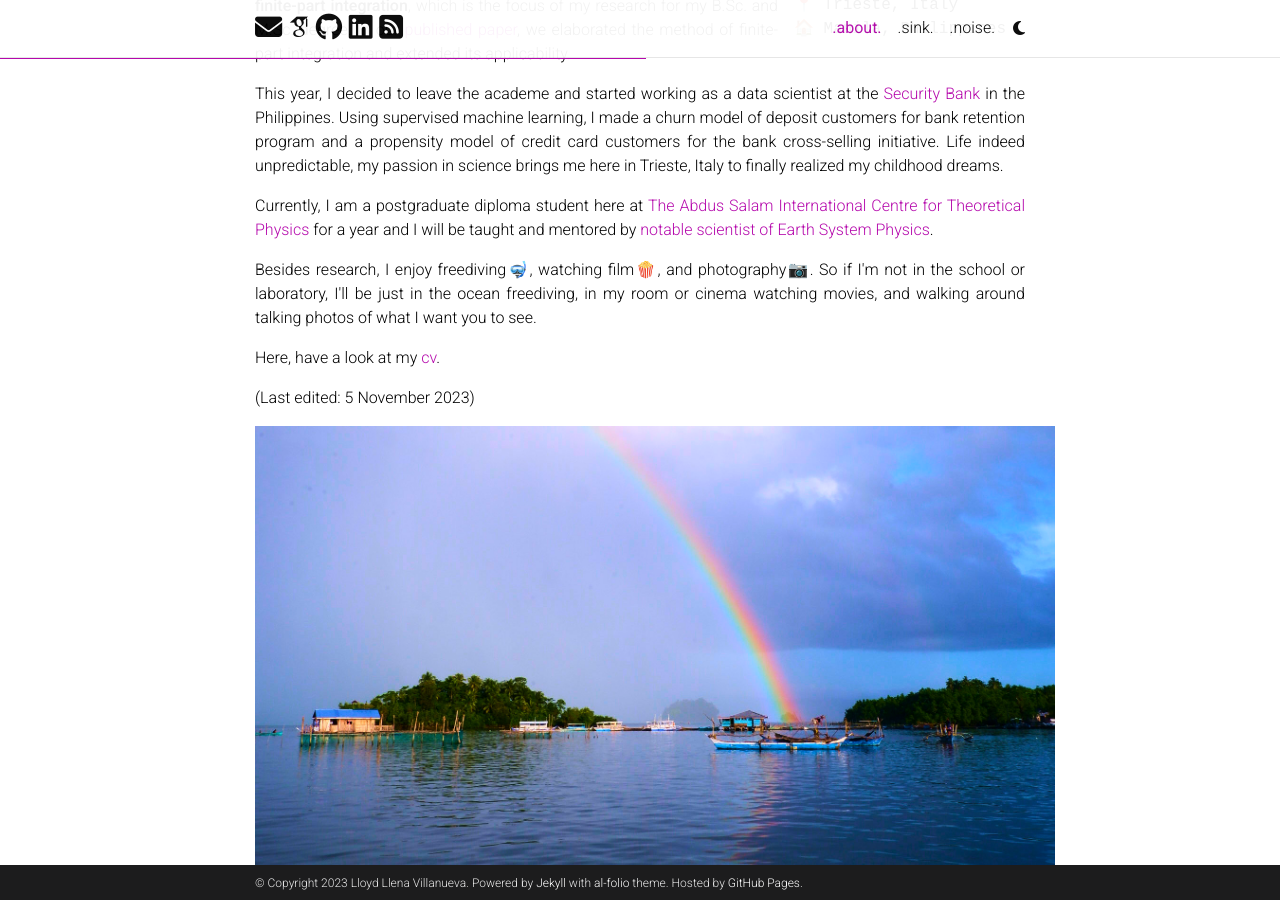
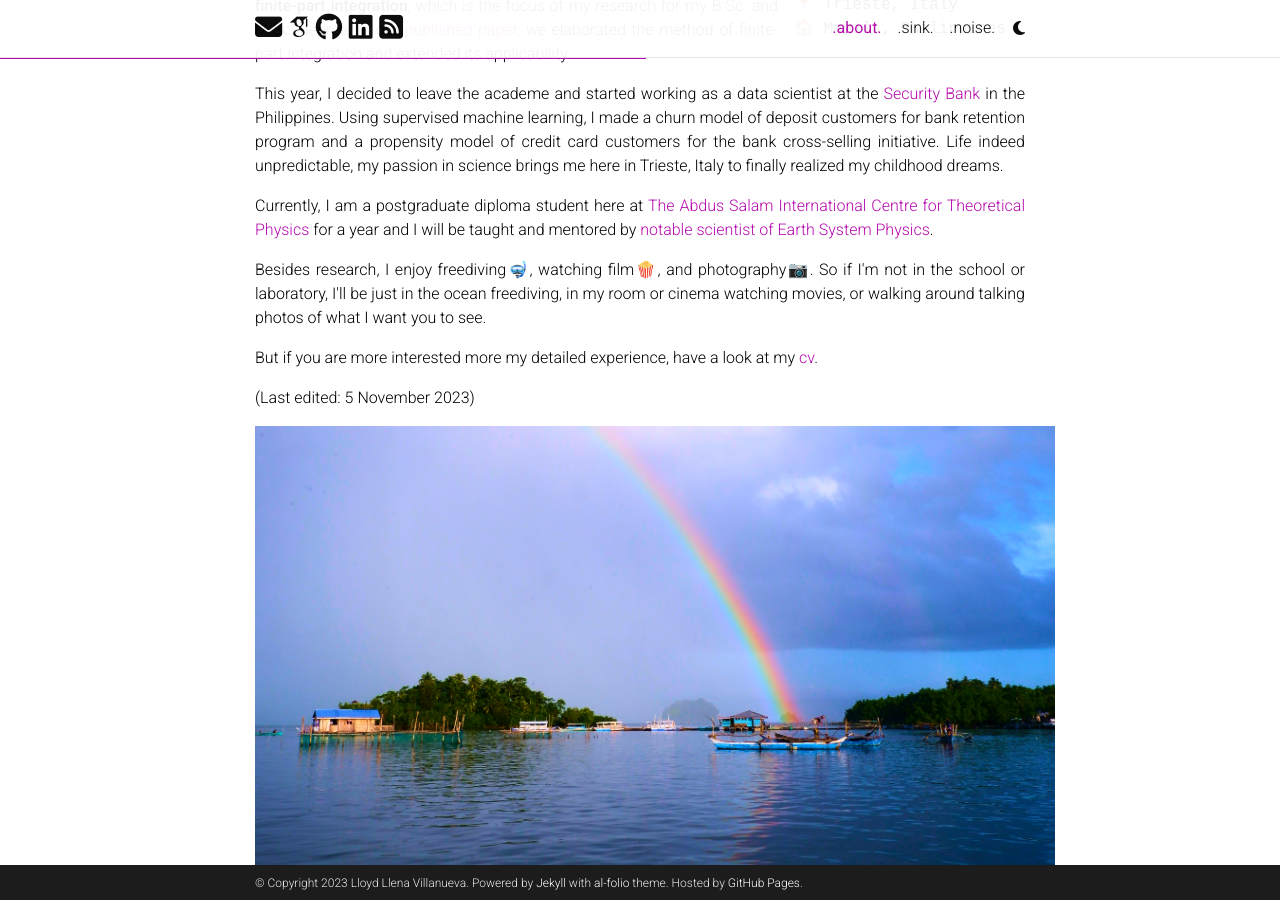
Before and after one commit to llvillanueva/llvillanueva.github.io, a Jekyll site: the page built from _pages/about.md, in a window 1280 px wide and 900 px high, scrolled down 456 px. Built offline with Jekyll 4.4.1, drawn with Linux system fonts in a browser that asks for light colours; full-size pictures stand in for the smaller copies a plugin makes; some web fonts are replaced; comment, search, counter and statistics services are not loaded; a style sheet for code colours, icons or effects is not loaded.

Commit message:
new update

```diff
--- a/_pages/about.md
+++ b/_pages/about.md
@@ -31,9 +31,9 @@
 
 <p>Currently, I am a postgraduate diploma student here at <a href='https://www.ictp.it/'>The Abdus Salam International Centre for Theoretical Physics</a> for a year and I will be taught and mentored by <a href='https://www.ictp.it/esp'>notable scientist of Earth System Physics</a>.
 
-<p>Besides research, I enjoy freediving🤿, watching film🍿, and photography📷. So if I'm not in the school or laboratory, I'll be just in the ocean freediving, in my room or cinema watching movies, and walking around talking photos of what I want you to see.
+<p>Besides research, I enjoy freediving🤿, watching film🍿, and photography📷. So if I'm not in the school or laboratory, I'll be just in the ocean freediving, in my room or cinema watching movies, or walking around talking photos of what I want you to see.
 
-<p>Here, have a look at my <a href='/cv/'>cv</a>.
+<p>But if you are more interested more my detailed experience, have a look at my <a href='/cv/'>cv</a>.
 
 <p>(Last edited: 5 November 2023)
 <p>
```
Also changed, not shown: _pages/repositories.md (+0 -1 lines).
